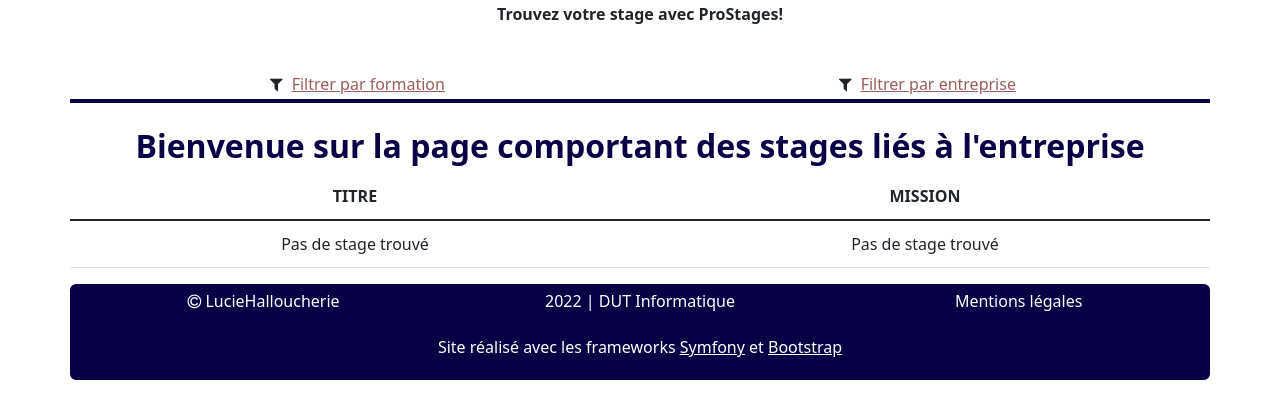
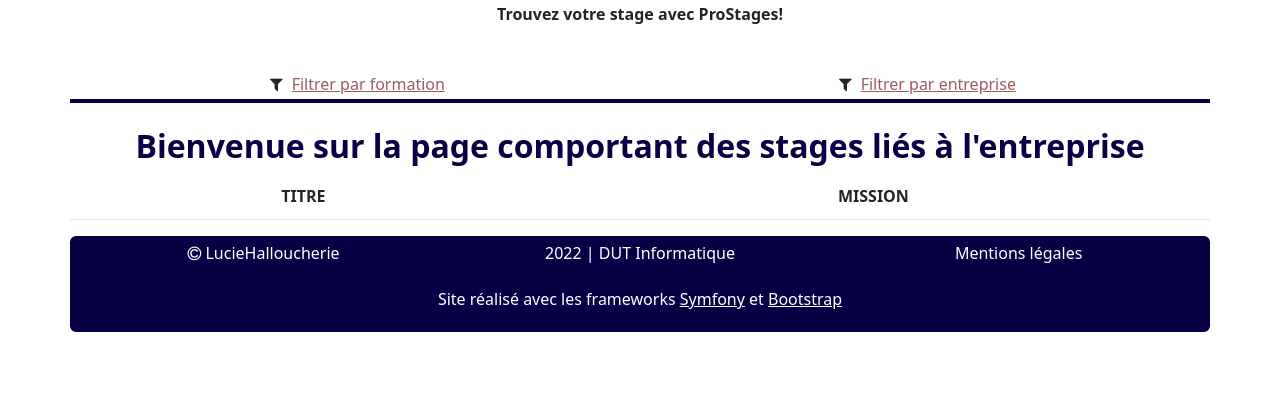
Before and after one commit to DepretLucie/prostages, a Symfony app: template templates/prostages/stagesParEntreprise.html.twig in a window 1280 px wide. Shown: the part 271-690 px from the top of the page. Run offline with Twig, Linux system fonts and the light colour scheme; the template is opened without the code that fills it, so the values that code supplies are empty; some libraries are stand-ins or nearby versions.

Commit message:
Rectification de la vue pour le tri d'entreprise, ajout d'une condition pour ne pas afficher les entreprises qui n'ont pas de stage

```diff
--- a/src/Controller/ProstagesController.php
+++ b/src/Controller/ProstagesController.php
@@ -62,7 +62,7 @@ class ProstagesController extends AbstractController
     }
 
     /**
-     * @Route("/formation", name="prostages_formation")
+     * @Route("/formations", name="prostages_formation")
      */
     public function affFormation(FormationRepository $repositoryFormation): Response
     {
@@ -82,7 +82,7 @@ class ProstagesController extends AbstractController
     }
 
     /**
-     * @Route("/formation/{idF}/stages/{idS}", name="prostages_stagesPourUneFormation")
+     * @Route("/formation/{idF}/stage/{idS}", name="prostages_stagesPourUneFormation")
      */
     public function affStagePourUneFormation($idF, $idS): Response
     {
--- a/templates/base.html.twig
+++ b/templates/base.html.twig
@@ -40,11 +40,6 @@
         </div>
 
         <br>
-
-        <!-- Creation ligne de couleur
-        <div class="row">
-            <div class="col-12" style="background-color: #080044; border: 2px solid #080044"></div>
-        </div>-->
 
         <!-- Creation troisieme ligne -->
         <div class="row">
--- a/templates/prostages/entreprises.html.twig
+++ b/templates/prostages/entreprises.html.twig
@@ -25,6 +25,7 @@
             </thead>
 
             {% for entrepriseCourante in entreprises %}
+                {% if entrepriseCourante.stages|length != null %}
                     <tbody>
                         <tr>
                             <div class="row">
@@ -42,6 +43,7 @@
                             </div>
                         </tr>
                     </tbody>
+                {% endif %}
             {% endfor %}
 
         </table>
--- a/templates/prostages/stagesParEntreprise.html.twig
+++ b/templates/prostages/stagesParEntreprise.html.twig
@@ -1,7 +1,6 @@
 {% extends 'base.html.twig' %}
 
 {% block contenu %}
-
     <div class="example-wrapper">
         <h2 style="color: #080044; font-weight: bold;">Bienvenue sur la page comportant des stages liés à l'entreprise {{ entreprise.nom }}</h2>
 
@@ -33,20 +32,6 @@
                         </div>
                     </tr>
                 </tbody>
-            {% else %}
-                <tbody>
-                    <tr>
-                        <div class="row">
-                            <div class="col-md-6 col-xs-12">
-                                <td>Pas de stage trouvé</td>
-                            </div>
-
-                            <div class="col-md-6 col-xs-12">
-                                <td>Pas de stage trouvé</td>
-                            </div>
-                        </div>
-                    </tr>
-                </tbody>
             {% endfor %}
         </table>
     </div>
```
Lines whose indentation alone changed are shown as unchanged.
